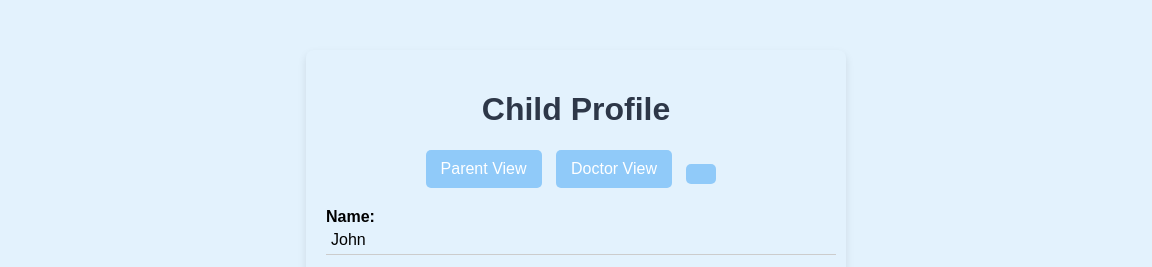
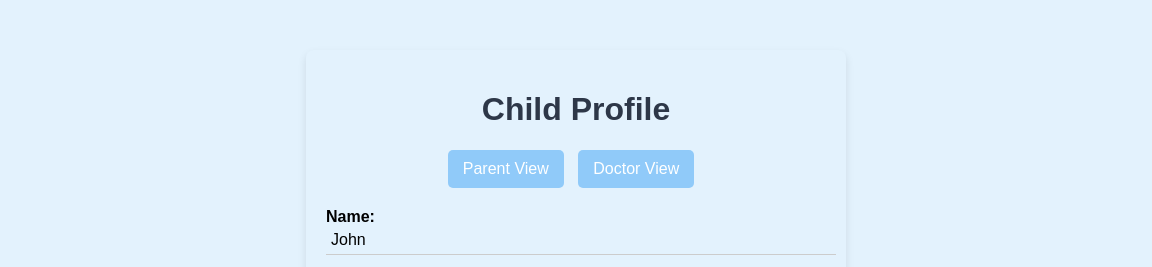
Before and after one commit to CCR-NS/CCR, a plain HTML site: page parent&doc/childdetails2.html in a window 1280 px wide. Shown: the top 267 px of the page, 64-1216 px from the left. Drawn offline with Linux system fonts and the light colour scheme.

Commit message:
Update childdetails2.html

```diff
--- a/parent&doc/childdetails2.html
+++ b/parent&doc/childdetails2.html
@@ -203,7 +203,7 @@
     <div class="view-selector">
       <button id="parentViewBtn">Parent View</button>
       <button id="doctorViewBtn">Doctor View</button>
-      <button><a href="parentDash.html" class="back-button" style="display: none;">Back</a></button>
+      <a href="parentDash.html" class="back-button" style="display: none;">Back</a>
     </div>
 
     <!-- Child's Basic Information -->
```
